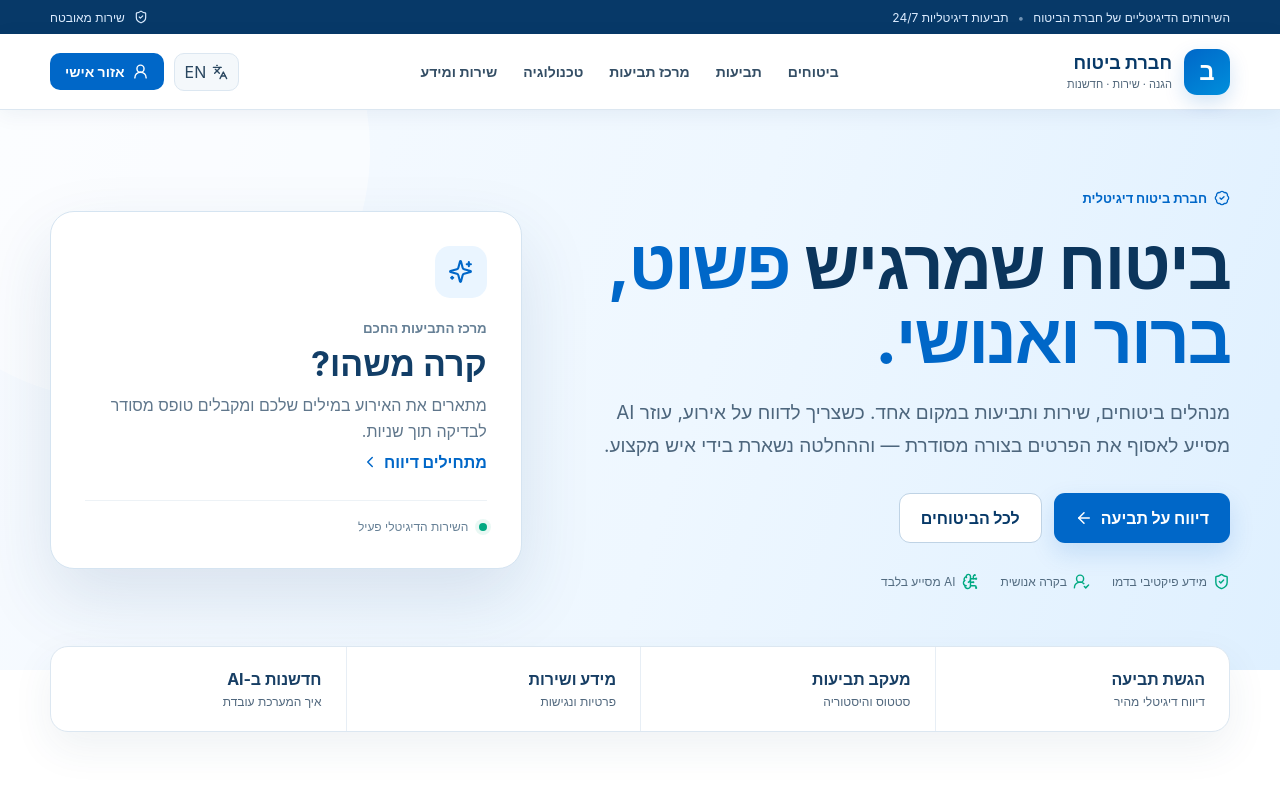
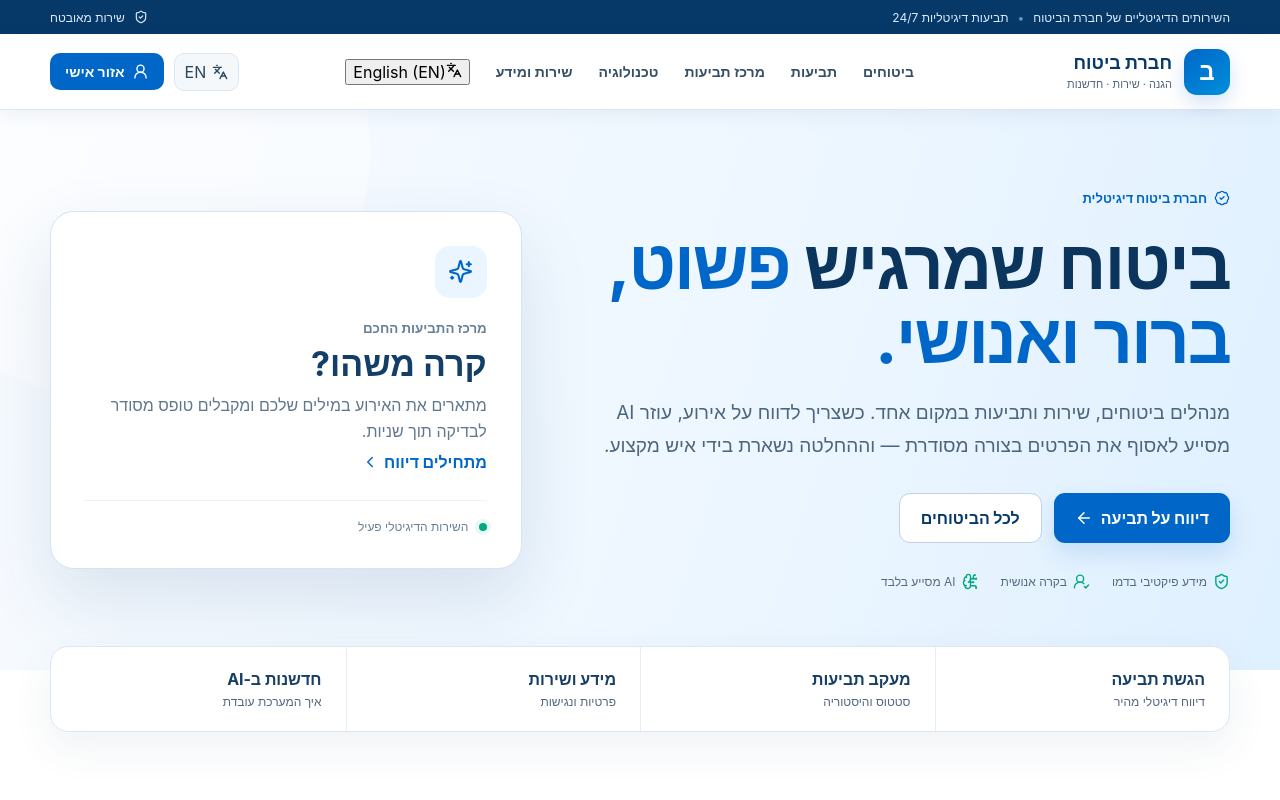
Before and after one commit to Nisan-Sinai/harel-ai-claims-copilot, a Next.js app: page / in a window 1280 px wide. Shown: the top 800 px of the page. Built offline with nearby package versions, Linux system fonts and the light colour scheme.

Commit message:
fix(mobile): make locale switch accessible from the hamburger menu

```diff
--- a/components/Nav.tsx
+++ b/components/Nav.tsx
@@ -35,6 +35,7 @@ export function Nav(){
         <Link href="/dashboard">{en?"Claims center":"מרכז תביעות"}</Link>
         <Link href="/architecture">{en?"Technology":"טכנולוגיה"}</Link>
         <Link href="/privacy">{en?"Service":"שירות ומידע"}</Link>
+        <button className="mobile-menu-language" type="button" aria-label={en?"Switch to Hebrew":"Switch to English"} onClick={toggle}><Languages size={16}/>{en?"עברית":"English (EN)"}</button>
       </nav>
       <div className="nav-actions"><button className="nav-tool" aria-label={en?"Switch to Hebrew":"Switch to English"} onClick={toggle}><Languages size={16}/>{en?"עברית":"EN"}</button><Link className="personal-area" href="/dashboard"><UserRound size={17}/>{en?"Personal area":"אזור אישי"}</Link></div>
     </header>
```
